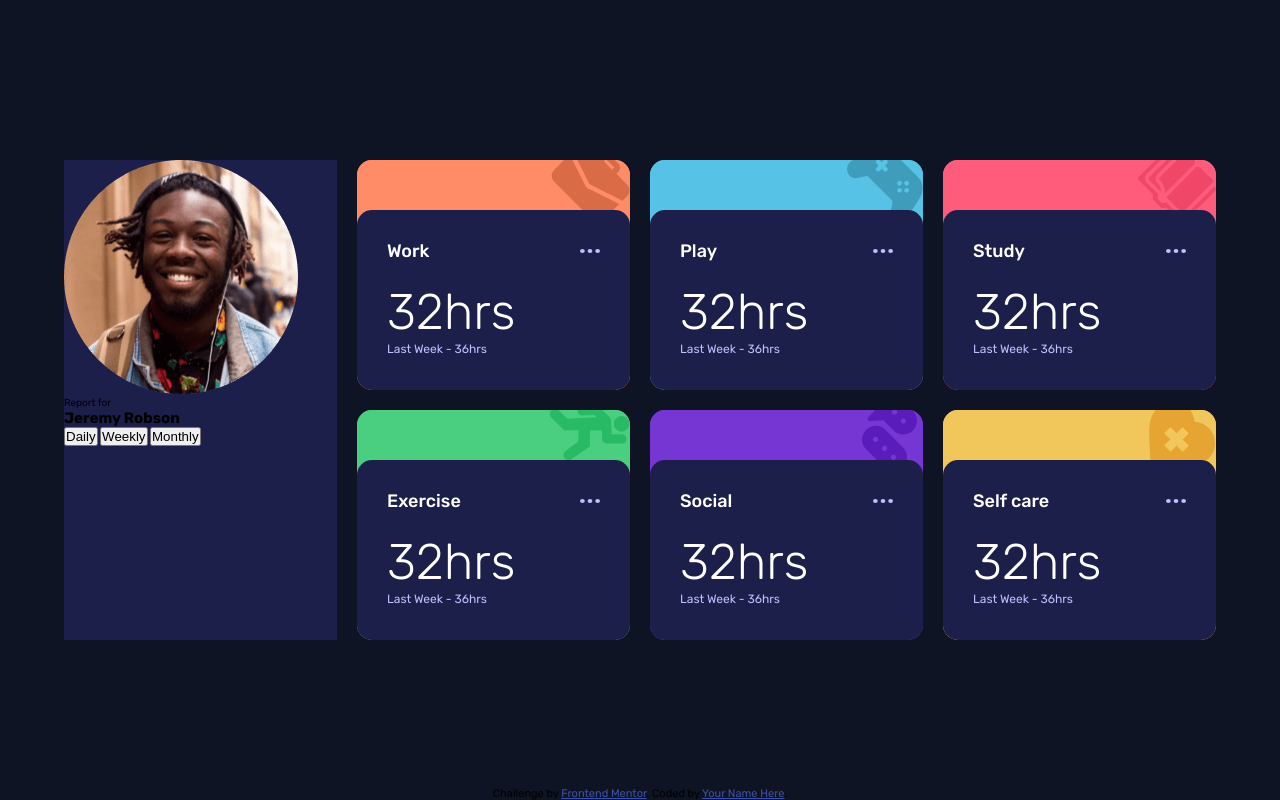
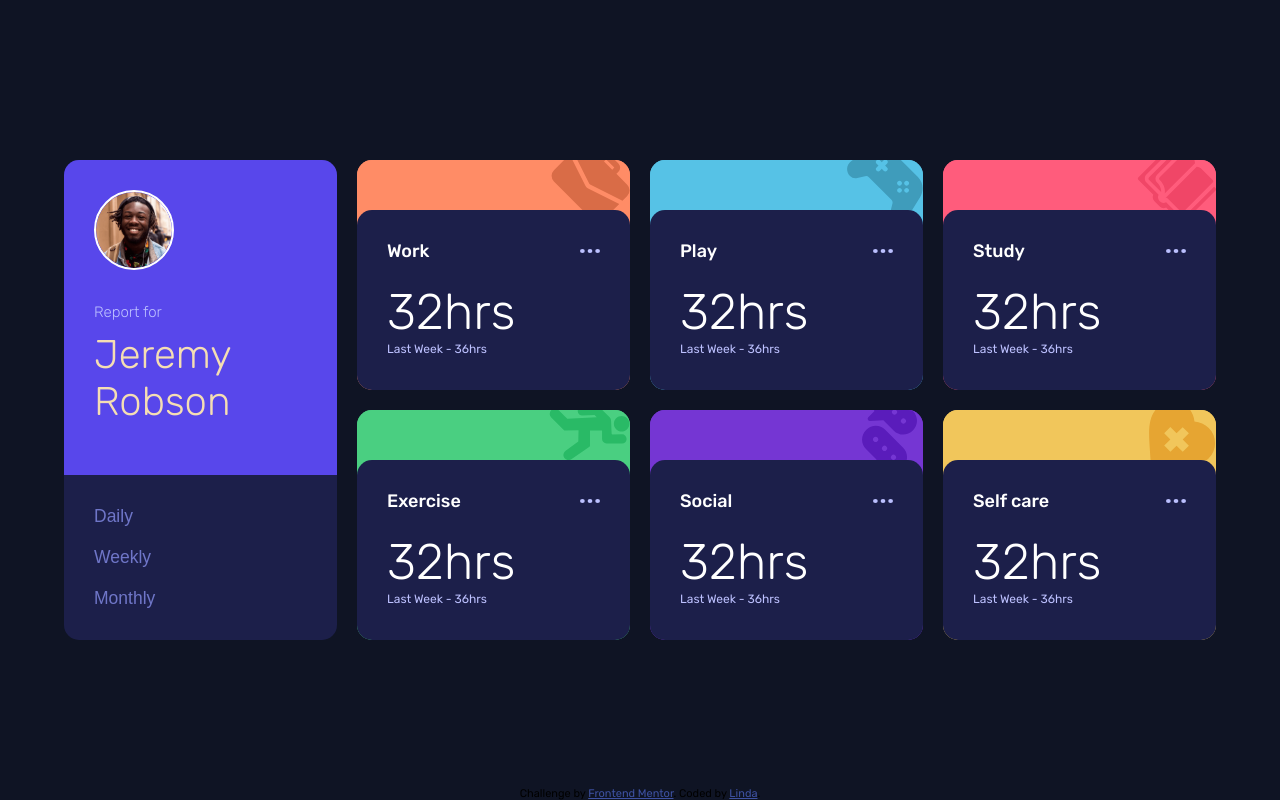
Before and after one commit to Lindas-designs/time-tracking-app, a plain HTML site: page index.html in a window 1280 px wide. Drawn offline with Linux system fonts and the light colour scheme.

Commit message:
user-card-completed

```diff
--- a/index.html
+++ b/index.html
@@ -32,12 +32,15 @@
               alt="profile-image"
             />
             <p>Report for</p>
-            <h1 class="user-name">Jeremy Robson</h1>
+            <h1 class="user-name">
+              Jeremy<br />
+              Robson
+            </h1>
           </div>
           <div class="user-timeframes">
-            <button>Daily</button>
-            <button>Weekly</button>
-            <button>Monthly</button>
+            <button class="btn btn-daily">Daily</button>
+            <button class="btn btn-weekly">Weekly</button>
+            <button class="btn btn-monthly">Monthly</button>
           </div>
         </aside>
         <div class="card card-work">
@@ -171,43 +174,10 @@
         Challenge by
         <a href="https://www.frontendmentor.io?ref=challenge" target="_blank"
           >Frontend Mentor</a
-        >. Coded by <a href="#">Your Name Here</a>.
+        >. Coded by
+        <a href="https://www.frontendmentor.io/profile/Lindas-designs">Linda</a
+        >.
       </div>
     </div>
   </body>
 </html>
-
-<!-- <div class="dashboard">
-  <aside class="profile-card">
-    <div class="profile-info">
-      <img src="your-photo.jpg" alt="Profile photo">
-      <div class="name">
-        <p>Report for</p>
-        <h1>Jeremy Robson</h1>
-      </div>
-    </div>
-
-    <div class="timeframes">
-      <button class="active">Daily</button>
-      <button>Weekly</button>
-      <button>Monthly</button>
-    </div>
-  </aside>
-
-  <main class="cards">
-    <div class="card work">
-      <div class="card-bg">
-        <img src="briefcase.svg" alt="Work icon">
-      </div>
-      <div class="card-content">
-        <div class="card-header">
-          <h2>Work</h2>
-          <span>•••</span>
-        </div>
-        <div class="card-body">
-          <h3>32hrs</h3>
-          <p>Last Week - 36hrs</p>
-        </div>
-      </div>
-    </div>
--->
--- a/styles.css
+++ b/styles.css
@@ -48,6 +48,57 @@ html {
 .user-card {
   grid-row: span 2;
   background-color: var(--navy-900);
+  border-radius: 1.5rem;
+  overflow: hidden;
+  display: flex;
+  flex-direction: column;
+}
+.user-card p {
+  font-size: 1.5rem;
+  color: var(--navy-200);
+  font-weight: 300;
+}
+.user-card h1 {
+  font-size: 4rem;
+  font-weight: 300;
+  color: wheat;
+  padding-top: 1rem;
+  padding-bottom: 2rem;
+}
+.user-info {
+  background-color: var(--purple-600);
+  padding: 3rem;
+}
+.user-img {
+  width: 8rem;
+  border: 0.25rem solid white;
+  border-radius: 50%;
+  margin-bottom: 3rem;
+}
+.user-timeframes {
+  display: flex;
+  flex-direction: column;
+  gap: 2rem;
+  justify-content: center;
+  flex: 1;
+  padding-left: 3rem;
+}
+.btn {
+  /* button takes up only content's width" */
+  width: fit-content;
+
+  font-size: 1.75rem;
+  background-color: var(--navy-900);
+  border: none;
+  /* outline: 1px solid white; */
+  color: var(--purple-500);
+  cursor: pointer;
+}
+.btn:hover {
+  color: var(--navy-200);
+}
+.btn:active {
+  transform: scale(0.95);
 }
 .card {
   background-color: var(--navy-900);
```
